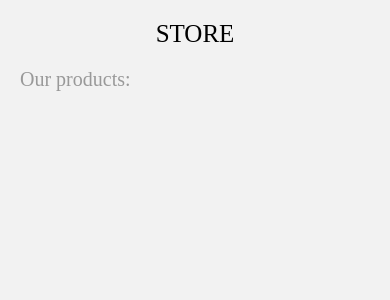
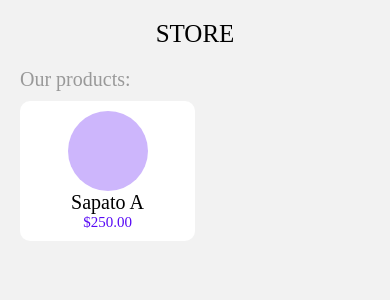
Before and after one commit to ferreira-joao/ReactNative_ShoppingCart, a React Native app in the folder app/: screen / in a window 390 px wide. Shown: the top 300 px of the page. Built offline with nearby package versions, Linux system fonts and the light colour scheme.

Commit message:
created MainCard component

```diff
--- /dev/null
+++ b/app/src/components/MainCard/index.tsx
@@ -0,0 +1,15 @@
+import React from "react";
+
+import { Container, ProductImage, ProductName, ProductPrice } from "./styles";
+
+export function MainCard() {
+  return (
+    <Container>
+      <ProductImage />
+
+      <ProductName>Sapato A</ProductName>
+
+      <ProductPrice>$250.00</ProductPrice>
+    </Container>
+  );
+}
--- /dev/null
+++ b/app/src/components/MainCard/styles.ts
@@ -0,0 +1,30 @@
+import styled from "styled-components/native";
+
+import theme from "../../global/theme";
+
+export const Container = styled.View`
+  width: 50%;
+  border-radius: 10px;
+  padding: 10px;
+  background-color: #fff;
+  align-items: center;
+`;
+
+export const ProductImage = styled.View`
+  width: 80px;
+  height: 80px;
+  border-radius: 75px;
+  background-color: ${theme.colors.tertiary};
+`;
+
+export const ProductName = styled.Text`
+  font-size: 20px;
+  font-family: ${theme.fonts.bold};
+  color: #000;
+`;
+
+export const ProductPrice = styled.Text`
+  font-size: 15px;
+  font-family: ${theme.fonts.bold};
+  color: ${theme.colors.primary};
+`;
--- a/app/src/global/theme.tsx
+++ b/app/src/global/theme.tsx
@@ -3,6 +3,7 @@ export default {
     background: "#F2F2F2",
     primary: "#580af5",
     secondary: "#9b6cf9",
+    tertiary: "#cdb6fc",
     text: "#999999",
     confirm: "#00cc44",
     cancel: "#CD5C5C",
--- a/app/src/screens/Home/index.tsx
+++ b/app/src/screens/Home/index.tsx
@@ -1,6 +1,8 @@
 import React from "react";
 
-import { Container, Title, TitleHeader } from "./styles";
+import { MainCard } from "../../components/MainCard";
+
+import { Container, TitleHeader, Title, List } from "./styles";
 
 export function Home() {
   return (
@@ -8,6 +10,10 @@ export function Home() {
       <TitleHeader>STORE</TitleHeader>
 
       <Title>Our products:</Title>
+
+      <List>
+        <MainCard />
+      </List>
     </Container>
   );
 }
--- a/app/src/screens/Home/styles.ts
+++ b/app/src/screens/Home/styles.ts
@@ -21,3 +21,8 @@ export const Title = styled.Text`
   color: ${theme.colors.text};
   font-family: ${theme.fonts.bold};
 `;
+
+export const List = styled.View`
+  width: 100%;
+  margin-top: 10px;
+`;
```
